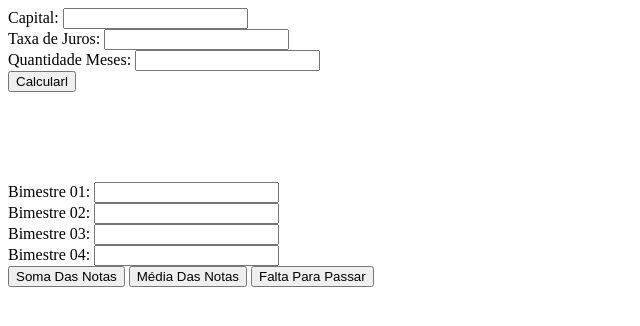
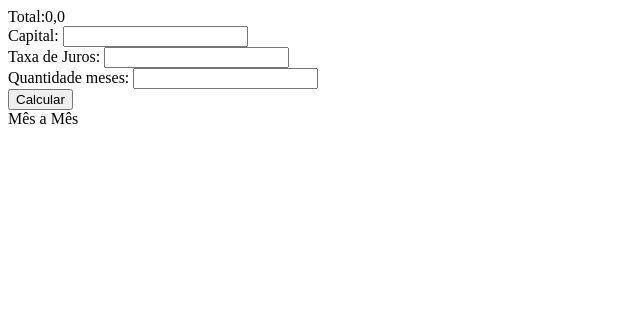
Before and after one commit to aluno88293/primeiroi_3t, a plain HTML site: page index.html in a window 1280 px wide. Shown: the whole page, without its empty margins (0-640 px from the left). Drawn offline with Linux system fonts and the light colour scheme.

Commit message:
Update index.html

```diff
--- a/index.html
+++ b/index.html
@@ -1,5 +1,6 @@
 <!DOCTYPE html>
 <html lang="en">
+
 <head>
     <meta charset="UTF-8">
     <meta http-equiv="X-UA-Compatible" content="IE=edge">
@@ -7,24 +8,20 @@
     <title>Terceiro Trimestre</title>
     <script src="estudo.js"></script>
 
+    <link rel="stylesheet" href="geral.css">
+
 </head>
 <body>
+    <div class="calculadora">
+        <span id="resultado">Total:0,0</span><br>
 
-    Capital: <input id="valor" type="text"><br>
-    Taxa de Juros: <input id="juros" type="text"><br>
-    Quantidade Meses: <input id="meses" type="text"><br>
-    <button onclick="total()">Calcularl</button>
-
-    <br><br><br><br>
-    <span id="resultado"></span><br><br>
-    Bimestre 01: <input id="b1" type="text"><br>
-    Bimestre 02: <input id="b2" type="text"><br>
-    Bimestre 03: <input id="b3" type="text"><br>
-    Bimestre 04: <input id="b4" type="text"><br>
-
-<button onclick="soma()">Soma Das Notas</button>
-<button onclick="media()">Média Das Notas</button>
-<button onclick="falta()">Falta Para Passar</button>
-
+        Capital: <input id="valor" type="text"> <br>
+        Taxa de Juros: <input id="juros" type="text"> <br>
+        Quantidade meses: <input id="meses" type="text"> <br>
+        <button id="btnCalc" onclick="total()">Calcular</button>
+    </div>
+    <div>
+        <span id="mes">Mês a Mês</span>
+    </div>
 </body>
 </html>
```
